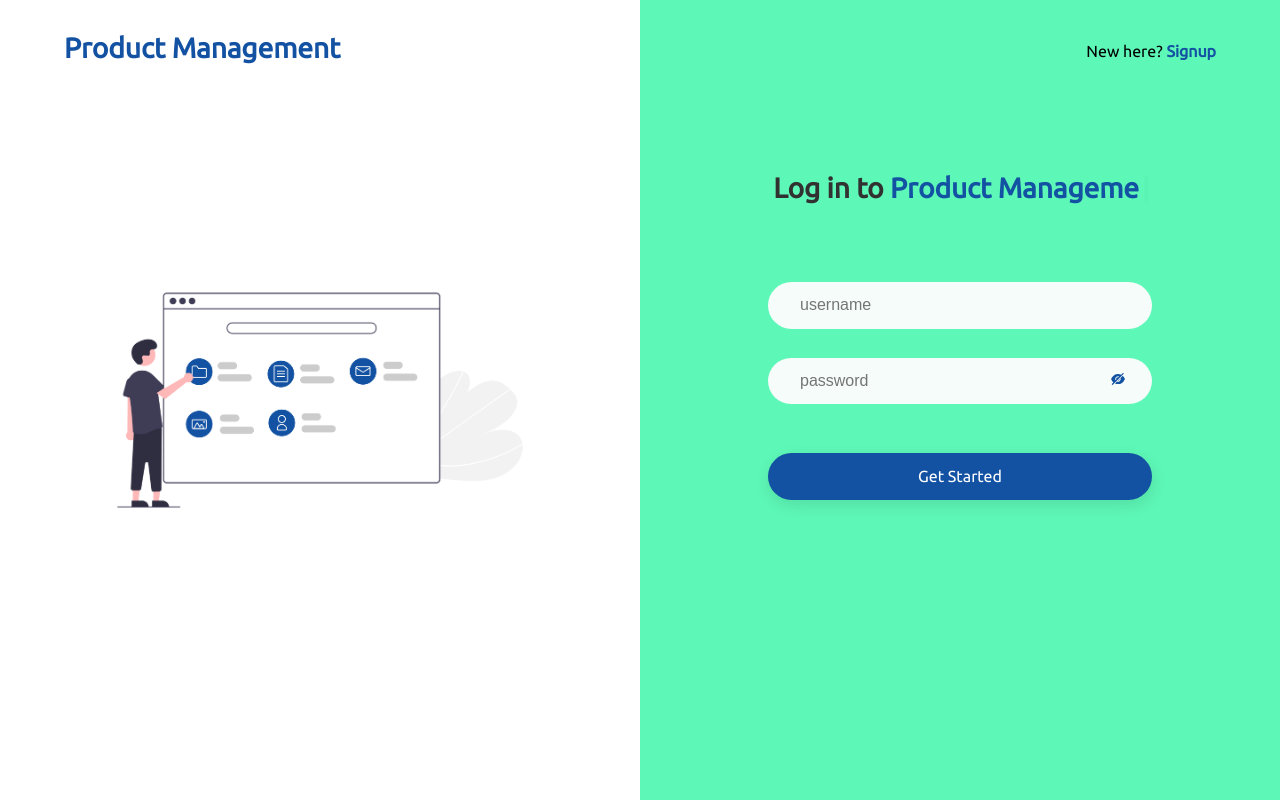
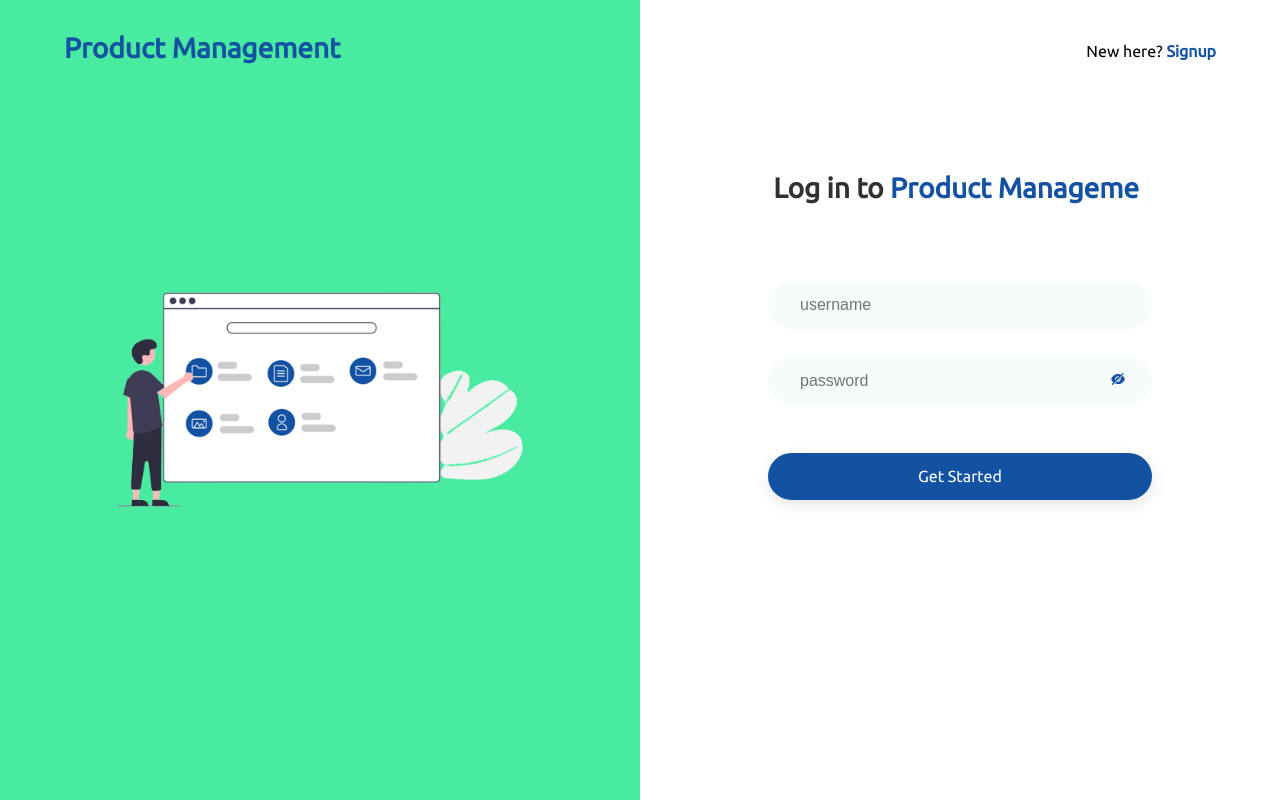
Before and after one commit to ssshashank/productui, a React (Create React App) app: page / in a window 1280 px wide. Built offline with nearby package versions, Linux system fonts and the light colour scheme.

Commit message:
small fixes

```diff
--- a/src/screens/login/style.module.css
+++ b/src/screens/login/style.module.css
@@ -1,7 +1,7 @@
 .signupSection{
     display: flex;
     width:50%;
-    background-color: rgb(93, 247, 183);
+    /* background-color: rgb(93, 247, 183); */
     flex-direction: column;
     animation: fadeIn 1s;
     -webkit-animation: fadeIn 1s;
--- a/src/screens/onboarding/style.module.css
+++ b/src/screens/onboarding/style.module.css
@@ -12,7 +12,7 @@
     display: flex;
     flex-direction: column;
     background-repeat: no-repeat;
-    background-color: #ffffff;
+    background-color: #48eb9f;
     background-position: center;
     background-size:80%;
     background-image: url("../../assets/images/product_management.png");
--- a/src/screens/signup/style.module.css
+++ b/src/screens/signup/style.module.css
@@ -2,7 +2,7 @@
     display: flex;
     width:50%;
     flex-direction: column;
-    background-color: rgb(93, 247, 183);
+    /* background-color: rgb(93, 247, 183); */
     animation: fadeIn 1s;
     -webkit-animation: fadeIn 1s;
     -moz-animation: fadeIn 1s;
```
Also changed, not shown: src/assets/images/product_management.png, src/assets/images/product_managementw.png (added).
